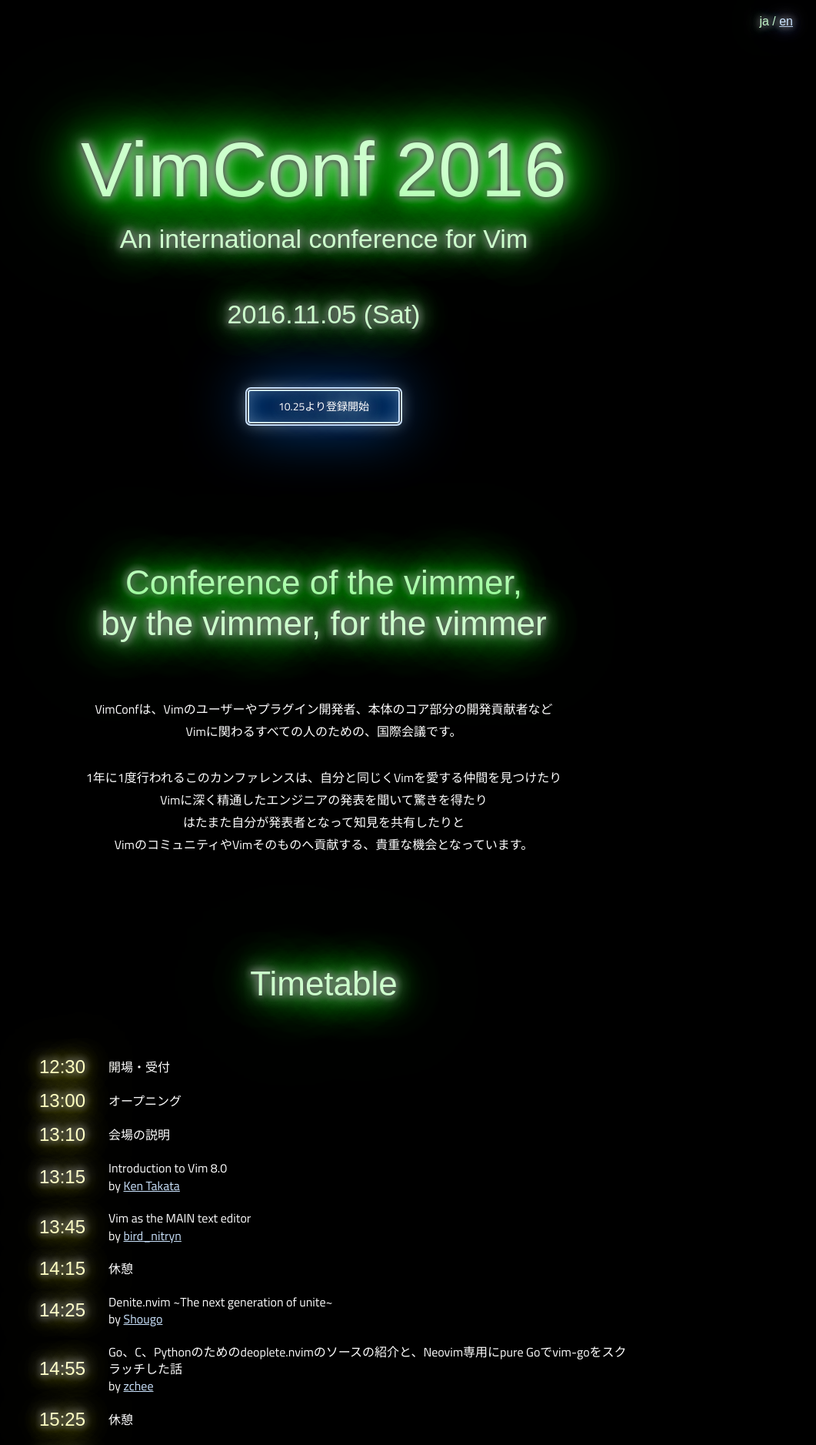
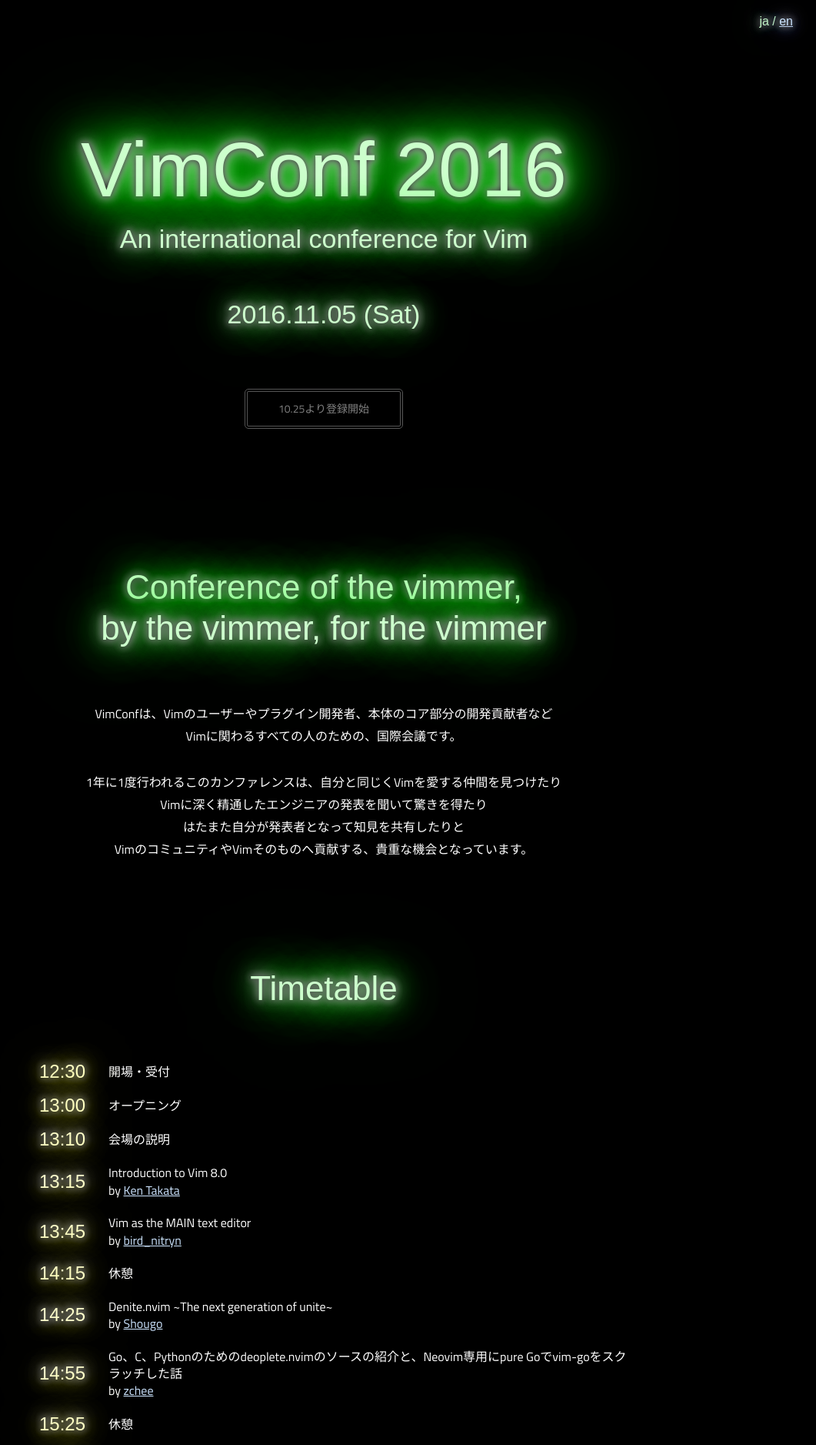
Before and after one commit to vim-jp/vimconf.org, a Jekyll site: the page built from 2016/index.html, in a window 1280 px wide. Shown: the top 1877 px of the page at 77% size, without its empty margins (219-1280 px from the left). Built offline with Jekyll 4.4.1, drawn with Linux system fonts in a browser that asks for light colours; some web fonts are replaced.

Commit message:
Disable submit button

```diff
--- a/_layouts/2016/default.html
+++ b/_layouts/2016/default.html
@@ -30,7 +30,7 @@
         <time class="sub-title">{{page.date}}</time>
       </div>
       <div class="register">
-        <a href="{{site.data.2016.info.registration_url.connpass}}" target="_blank" class="button">{{page.register}}</a>
+        <a href="#connpass_url" target="_blank" class="button disabled">{{page.register}}</a>
       </div>
     </header>
     <section class="section">
--- a/_sass/2016/style.scss
+++ b/_sass/2016/style.scss
@@ -1,6 +1,7 @@
 $main-color: #00ff00;
 $submit-color: #0077ff;
 $light-color: #ffff00;
+$disabled-color: #aaaaaa;
 
 @mixin sp {
   @media (max-width: 767px) {
@@ -98,6 +99,14 @@
     @include sp {
       opacity: 1;
     }
+  }
+  &.disabled {
+    box-shadow: none;
+    pointer-events: none;
+    cursor: default;
+    text-shadow: none;
+    border: 4px double #aaaaaa;
+    opacity: .5;
   }
 }
 .buttons {
```
